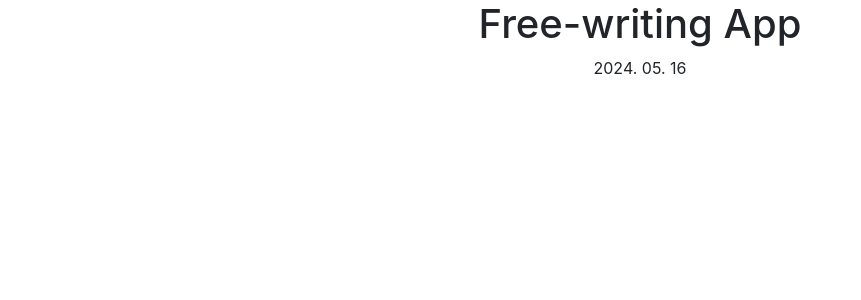
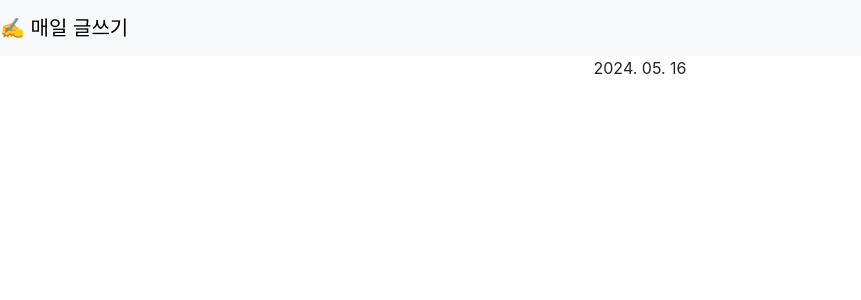
Before and after one commit to BumgeunSong/free-writing-app, a React (Create React App) app: page / in a window 1280 px wide. Shown: the top 300 px of the page, without its empty margins (0-861 px from the left). Built offline with nearby package versions, Linux system fonts and the light colour scheme; the HTML template or start-up script is replaced by a standard one.

Commit message:
navbar 추가

```diff
--- a/src/App.tsx
+++ b/src/App.tsx
@@ -9,6 +9,7 @@ function App() {
   return (
     <RecoilRoot>
       <div className="App">
+        <NavigationBar />
         <h1>Free-writing App</h1>
         <TodayCard />
       </div>
--- /dev/null
+++ b/src/NavigationBar.tsx
@@ -0,0 +1,13 @@
+import { Container, Navbar, Stack } from "react-bootstrap";
+
+function NavigationBar() {
+    return (
+        <Navbar className="bg-body-tertiary" fixed="top">
+            <Stack direction="horizontal" gap={2}>
+                <Navbar.Brand>✍️ 매일 글쓰기</Navbar.Brand>
+            </Stack>
+        </Navbar>
+    )
+}
+
+export default NavigationBar
```
